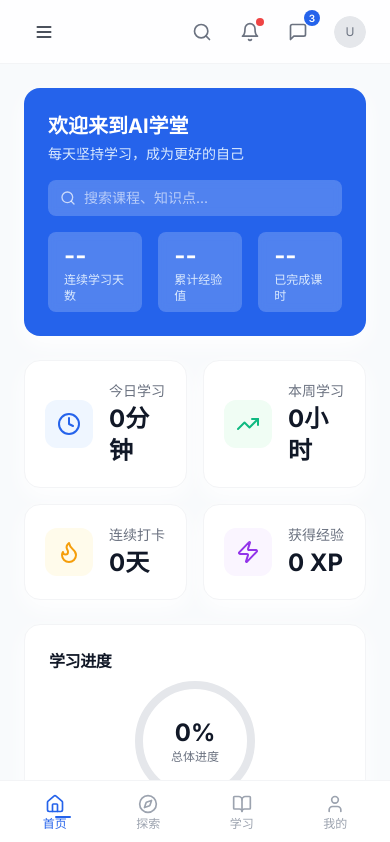
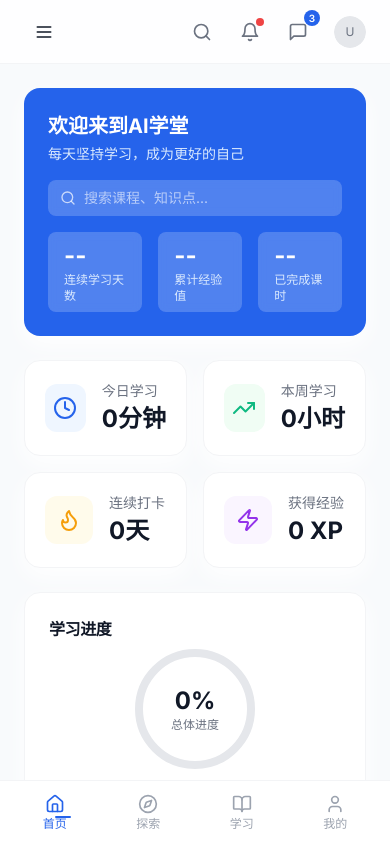
Before and after one commit to YinSky-AI/AI-Learn, a Next.js app in the folder frontend/: page /home in a window 390 px wide. Shown: the top 842 px of the page. Built offline with nearby package versions, Linux system fonts and the light colour scheme; no server answers.

Commit message:
fix(ui): prevent mobile stat value wrapping

```diff
--- a/frontend/src/components/common/stat-card.tsx
+++ b/frontend/src/components/common/stat-card.tsx
@@ -73,7 +73,7 @@ export function StatCard({
           <div className="flex-1">
             <p className="text-sm text-brand-gray">{label}</p>
             <div className="mt-0.5 flex items-baseline gap-2">
-              <span className="text-2xl font-bold text-gray-900">{value}</span>
+              <span className="whitespace-nowrap text-2xl font-bold text-gray-900">{value}</span>
               {trend && (
                 <span
                   className={cn(
```
